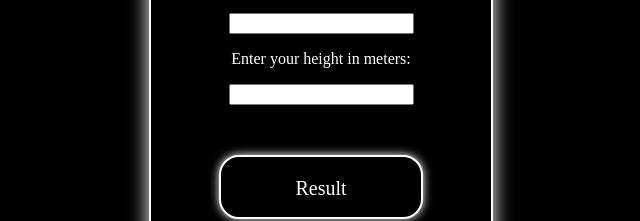
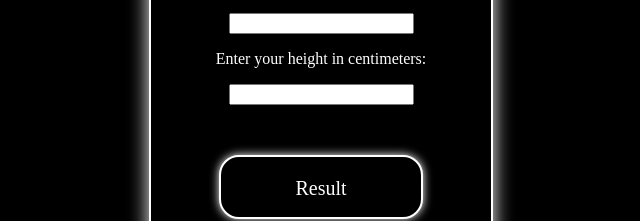
Before and after one commit to sonu860/javaScript-BMI--Repo, a plain HTML site: page index.html in a window 1280 px wide. Shown: the part 223-444 px from the top of the page, 319-959 px from the left. Drawn offline with Linux system fonts and the light colour scheme.

Commit message:
Change readme

```diff
--- a/index.html
+++ b/index.html
@@ -14,7 +14,7 @@
     <form action="">
     <p>Enter your weight in kilograms:</p>
     <input type="number" id="weightInput">
-    <p>Enter your height in meters:</p>
+    <p>Enter your height in centimeters:</p>
     <input type="number" id="heightInput">
     <p class="rlt " id="result">Result</p>
     <br>
```
